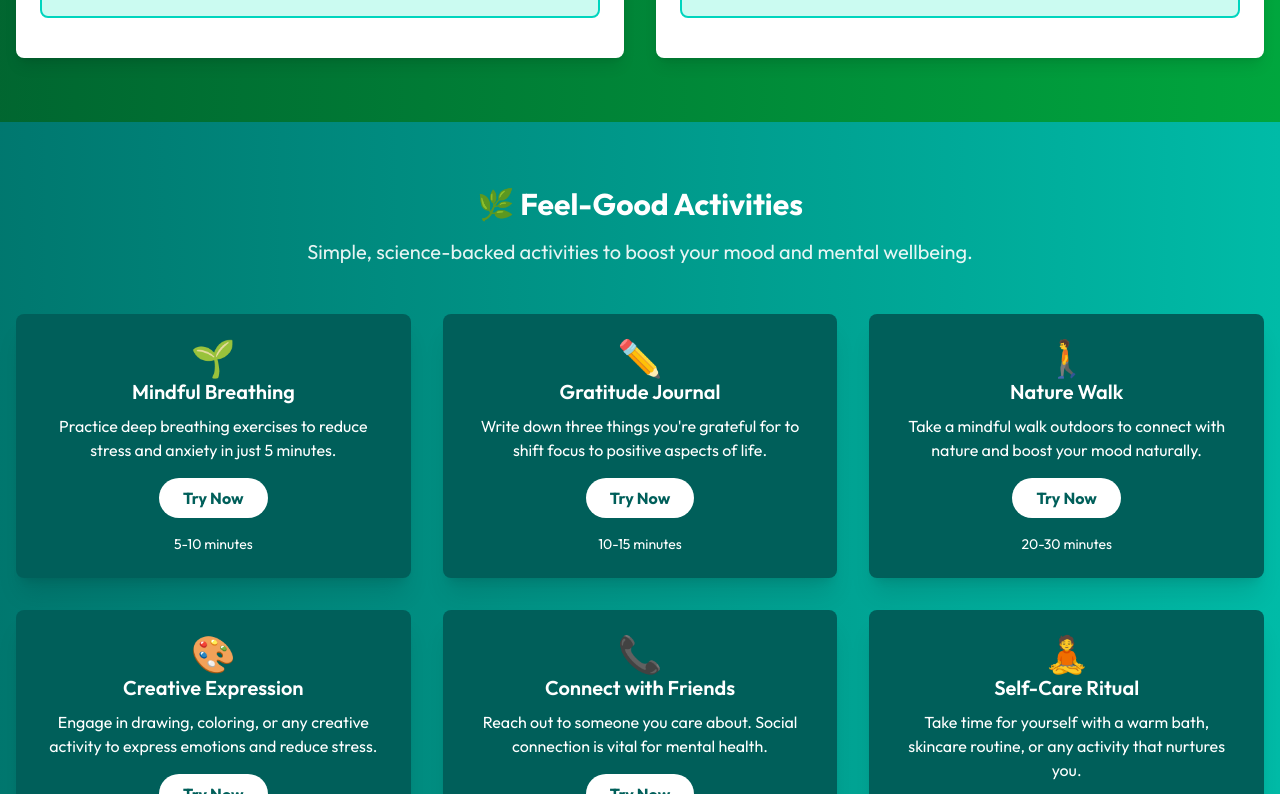
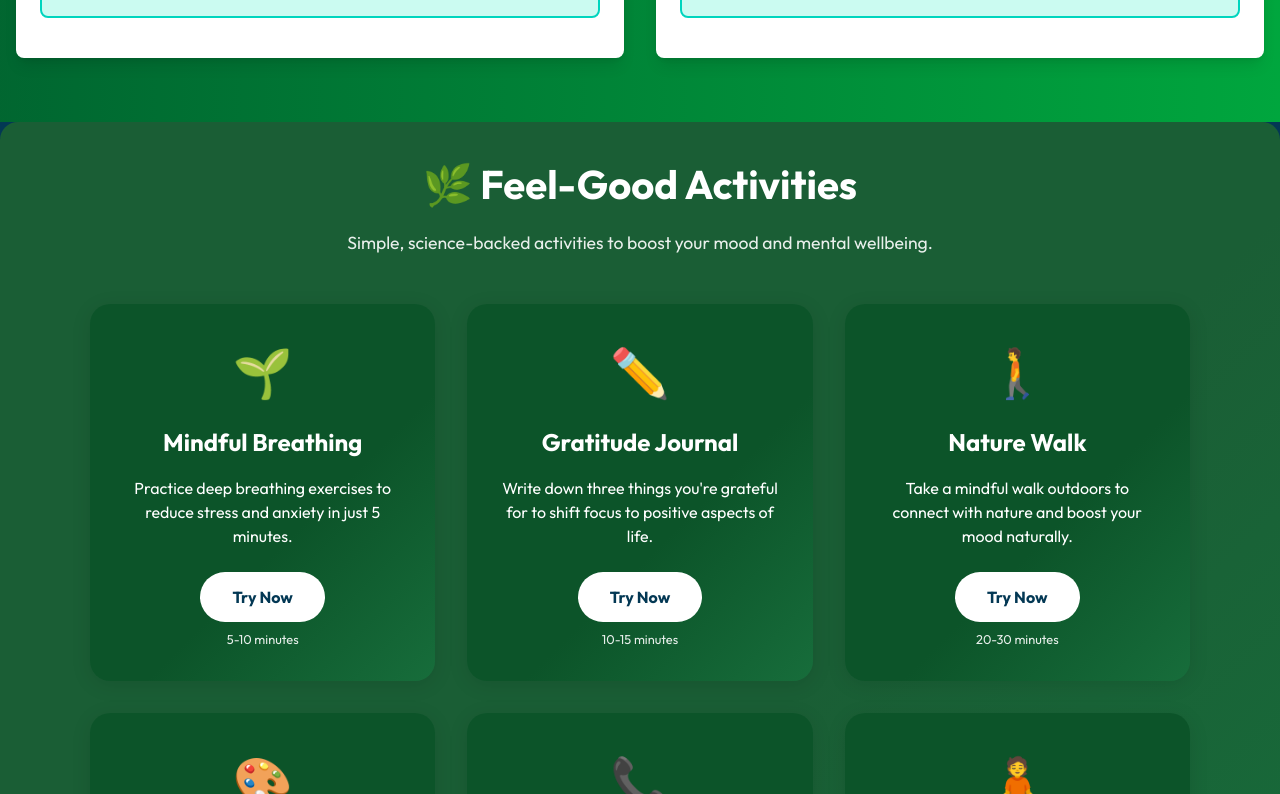
Before and after one commit to HimanshuPaul/ReLive, a React (Vite) app in the folder frontend/: page /resources in a window 1280 px wide. Shown: the part 926-1720 px from the top of the page. Built offline with nearby package versions, Linux system fonts and the light colour scheme; no server answers.

Commit message:
Added background in resource page

```diff
--- a/frontend/src/components/resources/Activities.jsx
+++ b/frontend/src/components/resources/Activities.jsx
@@ -1,6 +1,55 @@
+import React from "react";
 import { activitiesData } from "../../assets/resourceData";
 
+const activitiesSectionStyle = {
+  background: "linear-gradient(135deg, #1a5e35 60%, #176d3b 100%)",
+  color: "#227e58",
+  borderRadius: "18px",
+  padding: "2rem 0",
+};
+
+const activityCardStyle = {
+  background: "linear-gradient(135deg, #0c5429 60%, #176d3b 100%)",
+  color: "white",
+  borderRadius: "20px",
+  padding: "2rem",
+  position: "relative",
+  overflow: "hidden",
+  textAlign: "center",
+  boxShadow: "0 4px 20px rgba(0,0,0,0.1)",
+  transition: "transform 0.3s cubic-bezier(.4,2,.3,1), box-shadow 0.3s cubic-bezier(.4,2,.3,1)",
+  cursor: "pointer",
+};
+
+const activityCardHoverStyle = {
+  transform: "translateY(-10px) scale(1.04)",
+  boxShadow: "0 12px 32px rgba(26,94,53,0.25)",
+};
+
+const activityBtnStyle = {
+  background: "white",
+  color: "#033854",
+  border: "none",
+  padding: "0.8rem 2rem",
+  borderRadius: "25px",
+  fontWeight: "bold",
+  cursor: "pointer",
+  transition: "all 0.3s",
+  position: "relative",
+  zIndex: 1,
+};
+
+const durationStyle = {
+  fontSize: "0.8rem",
+  opacity: 0.9,
+  marginTop: "0.5rem",
+  position: "relative",
+  zIndex: 1,
+};
+
 export default function Activities() {
+  const [hovered, setHovered] = React.useState(null);
+
   const handleStart = (activity) => {
     alert(
       `${activity.title}\n\nInstructions: ${activity.instructions}\n\nDuration: ${activity.duration}`
@@ -8,34 +57,50 @@ export default function Activities() {
   };
 
   return (
-    <section className="section bg-gradient-to-r from-teal-700 to-teal-500 py-16 px-4">
+    <section style={activitiesSectionStyle}>
       <div className="container mx-auto text-center">
-        <h2 className="text-3xl text-white font-bold mb-4">
+        <h2 style={{ color: "white", fontWeight: "bold", marginBottom: "1rem", fontSize: "2.5rem" }}>
           🌿 Feel-Good Activities
         </h2>
-        <p className="text-xl text-white opacity-90 mb-12 max-w-3xl mx-auto">
-          Simple, science-backed activities to boost your mood and mental
-          wellbeing.
+        <p style={{ color: "white", opacity: 0.9, marginBottom: "3rem", maxWidth: 600, marginLeft: "auto", marginRight: "auto", fontSize: "1.1rem" }}>
+          Simple, science-backed activities to boost your mood and mental wellbeing.
         </p>
 
-        <div className="grid grid-cols-1 md:grid-cols-2 lg:grid-cols-3 gap-8">
-          {activitiesData.map((activity, i) => (
+        <div
+          style={{
+            display: "grid",
+            gridTemplateColumns: "repeat(3, 1fr)",
+            gap: "2rem",
+            maxWidth: "1100px",
+            margin: "0 auto",
+          }}
+        >
+          {activitiesData.slice(0, 9).map((activity, i) => (
             <div
               key={i}
-              className="activity-card bg-teal-800 text-white p-6 rounded-lg shadow-xl hover:shadow-2xl transition transform hover:scale-105"
+              style={{
+                ...activityCardStyle,
+                ...(hovered === i ? activityCardHoverStyle : {}),
+              }}
+              onMouseEnter={() => setHovered(i)}
+              onMouseLeave={() => setHovered(null)}
             >
-              <span className="activity-emoji text-4xl mb-4">
+              <span style={{ fontSize: "3rem", marginBottom: "1rem", display: "block" }}>
                 {activity.emoji}
               </span>
-              <h3 className="font-semibold text-xl mb-2">{activity.title}</h3>
-              <p className="mb-4">{activity.description}</p>
+              <h3 style={{ fontSize: "1.5rem", marginBottom: "1rem", fontWeight: "bold", position: "relative", zIndex: 1 }}>
+                {activity.title}
+              </h3>
+              <p style={{ marginBottom: "1.5rem", position: "relative", zIndex: 1 }}>
+                {activity.description}
+              </p>
               <button
-                className="activity-btn bg-white text-teal-800 font-bold py-2 px-6 rounded-full hover:bg-teal-600 hover:text-white transition"
+                style={activityBtnStyle}
                 onClick={() => handleStart(activity)}
               >
                 Try Now
               </button>
-              <div className="duration text-sm mt-4">{activity.duration}</div>
+              <div style={durationStyle}>{activity.duration}</div>
             </div>
           ))}
         </div>
--- a/frontend/src/components/resources/Hero.jsx
+++ b/frontend/src/components/resources/Hero.jsx
@@ -1,8 +1,12 @@
+import heroBg from "../../assets/hero-bg.jpg";
+
 export default function Hero() {
   return (
     <section
       className="hero bg-cover bg-center text-white py-32 px-4"
-      style={{ backgroundImage: "url('./assets/hero-bg.jpg')" }}
+      style={{
+        backgroundImage: `url(${heroBg})`,
+      }}
     >
       <div className="container mx-auto text-center">
         <h1 className="text-5xl font-bold mb-4">
```
Also changed, not shown: frontend/src/assets/hero-bg.jpg (added).
